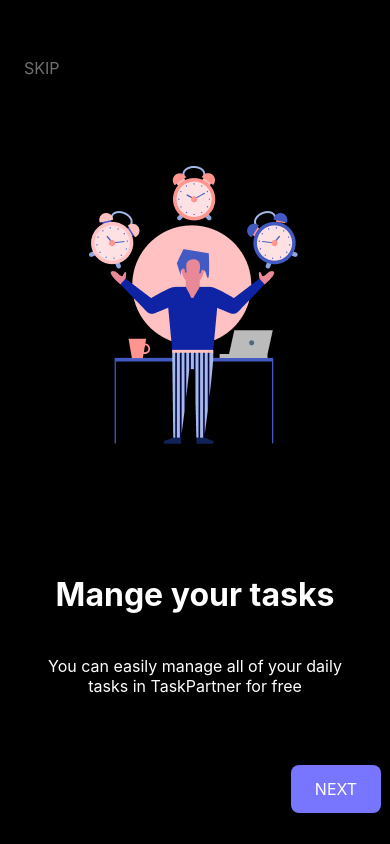
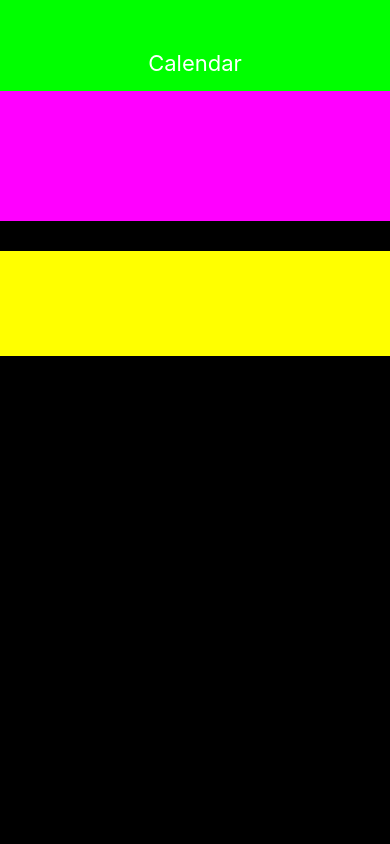
Before and after one commit to Griselda4774/TaskPartner, a React Native app: screen /Login_Screen in a window 390 px wide. Built offline with nearby package versions, Linux system fonts and the light colour scheme.

Commit message:
small commit to checkout branch

```diff
--- a/App.js
+++ b/App.js
@@ -4,19 +4,18 @@
 import IntroStackNavigator from './src/navigators/IntroStackNavigator';
 import AuthenticateStackNavigator from './src/navigators/AuthenticateStackNavigator';
 
-import StartScreen from './src/screens/StartScreen';
-import RegisterScreen from './src/screens/RegisterScreen';
-import LoginScreen from './src/screens/LoginScreen';
+import CalenderScreen from './src/screens/CalendarScreen';
 
 const MainStack = createStackNavigator();
 
 export default function App() {
   return (
-    <NavigationContainer>
-      <MainStack.Navigator screenOptions={{ headerShown: false }}>
-        <MainStack.Screen name="Intro" component={IntroStackNavigator} />
-        <MainStack.Screen name="Authenticate" component={AuthenticateStackNavigator}/>
-      </MainStack.Navigator>
-    </NavigationContainer>
+    // <NavigationContainer>
+    //   <MainStack.Navigator screenOptions={{ headerShown: false }}>
+    //     <MainStack.Screen name="Intro" component={IntroStackNavigator} />
+    //     <MainStack.Screen name="Authenticate" component={AuthenticateStackNavigator}/>
+    //   </MainStack.Navigator>
+    // </NavigationContainer>
+    <CalenderScreen/>
   );
 }
--- /dev/null
+++ b/src/components/TaskInfoList.js
@@ -0,0 +1,32 @@
+import React from "react";
+
+import {
+  StyleSheet,
+  Text,
+  View,
+  FlatList,
+} from "react-native";
+
+import { useState } from "react";
+import GlobalStyle from "../components/GlobalStyle";
+
+const TaskInfoList = () => {
+  return (
+    <View
+      style={[
+        GlobalStyle.container,
+        { alignItems: "center", justifyContent: "center", paddingHorizontal: 24, },
+      ]}
+    >
+
+      <FlatList>
+
+      </FlatList>
+
+    </View>
+  );
+};
+
+const styles = StyleSheet.create({});
+
+export default TaskInfoList;
--- /dev/null
+++ b/src/components/tempData.js
@@ -0,0 +1,5 @@
+export default tempData = [
+    {
+
+    }
+];
--- /dev/null
+++ b/src/screens/CalendarScreen.js
@@ -0,0 +1,41 @@
+import React from "react";
+
+import {
+  StyleSheet,
+  Text,
+  View,
+  Image,
+  KeyboardAvoidingView,
+} from "react-native";
+import { useState } from "react";
+import GlobalStyle from "../components/GlobalStyle";
+import TaskInfoList from "../components/TaskInfoList";
+
+const CalenderScreen = () => {
+
+
+    return (
+      <View style={GlobalStyle.container}>
+        <View style={{ alignItems: "center", backgroundColor: "#0f0" }}>
+          <Text style={styles.header_text}>Calendar</Text>
+        </View>
+        <View style={{ backgroundColor: "#f0f", height: 130 }}></View>
+        <View style={{ backgroundColor: "#ff0", height: 105, marginTop: 30, }}></View>
+        <TaskInfoList/>
+      </View>
+    );
+}
+
+const styles = StyleSheet.create({
+
+    header_text: {
+        color: '#fff',
+        fontSize: 22,
+        fontWeight: 400,
+        marginTop: 50,
+        marginBottom: 15,
+    },
+
+});
+
+export default CalenderScreen;
--- a/src/screens/LoginScreen.js
+++ b/src/screens/LoginScreen.js
@@ -20,7 +20,7 @@
   };
 
   const onRegisterPressHandler = () => {
-    navigation.navigate("Register_Screen");
+    navigation.replace("Register_Screen");
   };
 
   //Use States:
--- a/src/screens/RegisterScreen.js
+++ b/src/screens/RegisterScreen.js
@@ -8,14 +8,12 @@
 import AuthenticateFooter from "../components/AuthenticateFooter";
 
 import KeyboardAvoidingWrapper from "../components/KeyboardAvoidingWrapper";
-import { KeyboardAwareScrollView } from "react-native-keyboard-aware-scroll-view";
-
 
 export default function RegisterScreen({navigation}) {
 
   //Navigators:
   const onGoToLoginHandler = () => {
-    navigation.navigate("Login_Screen");
+    navigation.replace("Login_Screen");
   };
 
   //Use States:
```
Also changed, not shown: src/components/TaskInfo.js (added, +25 -0 lines).
